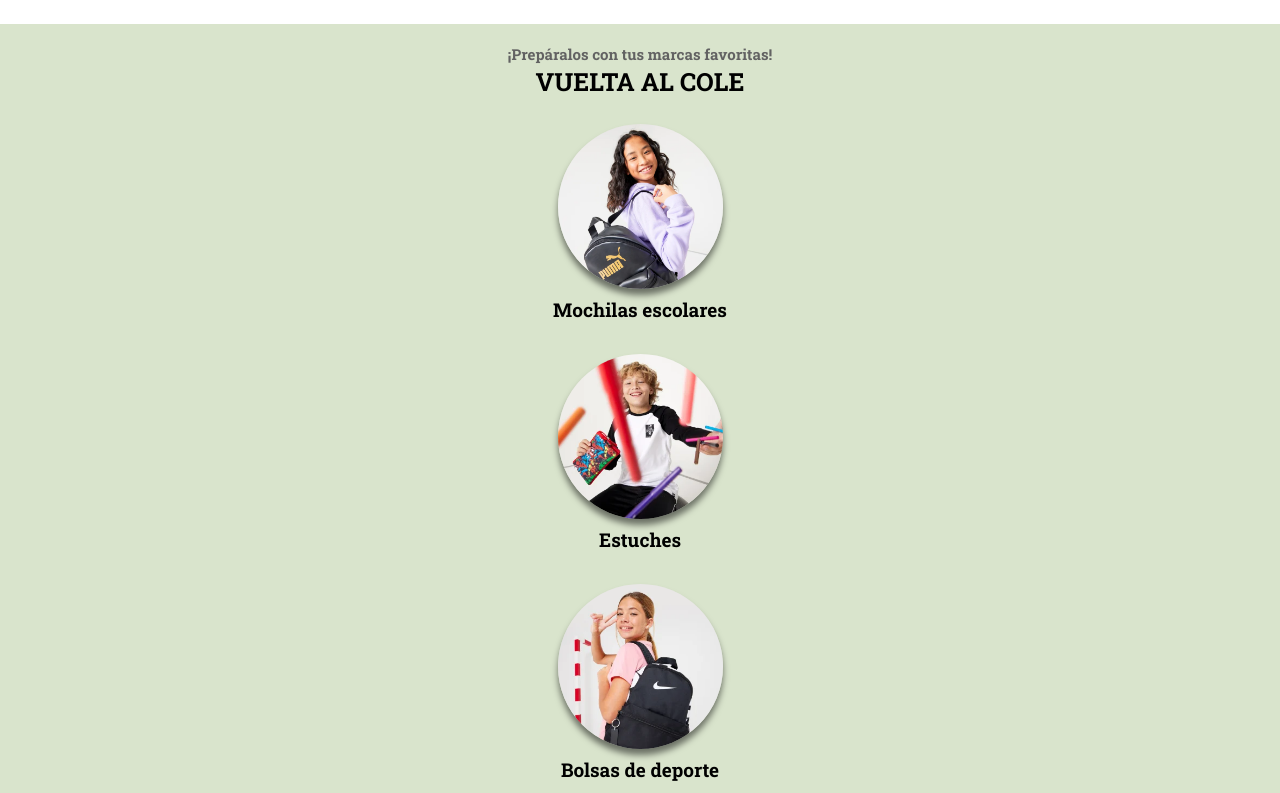
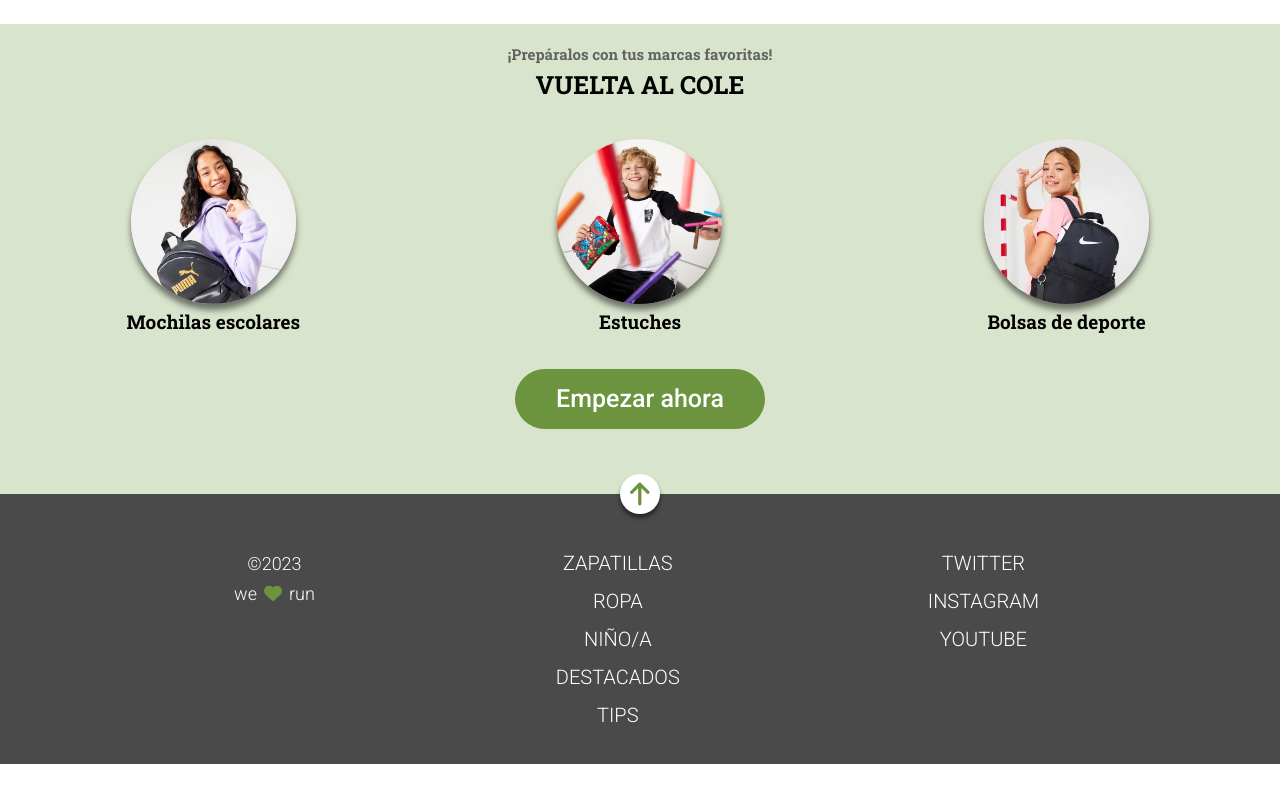
Before and after one commit to Adalab/modulo-1-evaluacion-final-juditcasamitjana, a website built with Vite: page src/index.html in a window 1280 px wide. Shown: the part 1120-1913 px from the top of the page. After the commit the page ends 1884 px from the top, so only its background shows below. Built offline with nearby package versions, Linux system fonts and the light colour scheme.

Commit message:
add media queries

```diff
--- a/src/partials/header.html
+++ b/src/partials/header.html
@@ -1,7 +1,7 @@
 <header class="hero" id="hero">
     <a href="https://adalab.es/">
         <div class="hero__menu">
-            <img class="hero__menu" src="images/ico-menu.svg" alt="ico-menu">
+            <img class="hero__menu" src="images/ico-menu.svg" alt="soccer player girl">
         </div>
     </a>
     <h1 class="hero__title">comienzos compartidos</h1>
--- a/src/scss/layout/_back-to-school.scss
+++ b/src/scss/layout/_back-to-school.scss
@@ -7,12 +7,27 @@ section.back-to-school {
     grid-template-rows: 40px 35px 190px 40px 190px 40px 190px 40px 100px;
     justify-items: center;
 
+    @media (min-width: 768px){
+        grid-template-rows: 40px 40px 200px 35px 155px;
+        grid-template-columns: 1fr 1fr 1fr;
+        grid-template-areas:
+            "text text text"
+            "title title title"
+            "photo-backpacks photo-cases photo-bags"
+            "backpacks cases bags"
+            "start start start"
+    }
+
     & p.back-to-school__text {
         color: vars.$color-brownish-grey;
         font-family: vars.$font-title;
         font-size: 15px;
         font-weight: 700;
         align-self: end;
+
+        @media (min-width: 768px){
+            grid-area: text;
+        }
     }
 
     & h3.back-to-school__subtitle {
@@ -20,6 +35,10 @@ section.back-to-school {
         font-family: vars.$font-title;
         font-size: 25px;
         align-self: center;
+
+        @media (min-width: 768px){
+            grid-area: title;
+        }
     }
 
     & img.back-to-school__backpacks {
@@ -27,12 +46,21 @@ section.back-to-school {
         border-radius: 50%;
         box-shadow: 0 6px 6px 0 rgba(0, 0, 0, 0.5);
         align-self: end;
+
+        @media (min-width: 768px){
+            grid-area: photo-backpacks;
+            // justify-self: end;
+        }
     }
 
     & h4.back-to-school__backpacks {
         font-family: vars.$font-title;
         font-size: 19px;
         align-self: center;
+
+        @media (min-width: 768px){
+            grid-area: backpacks;
+        }
     }
 
     & img.back-to-school__cases {
@@ -40,12 +68,20 @@ section.back-to-school {
         border-radius: 50%;
         box-shadow: 0 6px 6px 0 rgba(0, 0, 0, 0.5);
         align-self: end;
+
+        @media (min-width: 768px){
+            grid-area: photo-cases;
+        }
     }
 
     & h4.back-to-school__cases {
         font-family: vars.$font-title;
         font-size: 19px;
         align-self: center;
+
+        @media (min-width: 768px){
+            grid-area: cases;
+        }
     }
 
     & img.back-to-school__bags {
@@ -53,12 +89,20 @@ section.back-to-school {
         border-radius: 50%;
         box-shadow: 0 6px 6px 0 rgba(0, 0, 0, 0.5);
         align-self: end;
+
+        @media (min-width: 768px){
+            grid-area: photo-bags;
+        }
     }
 
     & h4.back-to-school__bags {
         font-family: vars.$font-title;
         font-size: 19px;
         align-self: center;
+
+        @media (min-width: 768px){
+            grid-area: bags;
+        }
     }
 
     & a.back-to-school__btn {
@@ -74,5 +118,10 @@ section.back-to-school {
         height: 60px;
         border-radius: 50px;
         margin-top: 7px;
+
+        @media (min-width: 768px){
+            grid-area: start;
+            margin-top: 30px;
+        }
     }
 }
--- a/src/scss/layout/_footer.scss
+++ b/src/scss/layout/_footer.scss
@@ -8,6 +8,12 @@ footer.footer {
     flex-direction: column;
     align-items: center;
     position: relative;
+
+    @media (min-width: 768px){
+        flex-direction: row;
+        justify-content: space-evenly;
+        align-items: baseline;
+    }
 
     & a.footer__btn {
         display: block;
@@ -36,6 +42,10 @@ footer.footer {
         text-align: center;
         padding: 50px 0 30px;
 
+        @media (min-width: 768px){
+            order: 2;
+        }
+
         & a.footer__link {
             display: block;
             padding: 7px;
@@ -47,6 +57,10 @@ footer.footer {
         font-size: 20px;
         font-weight: 300;
         text-align: center;
+
+        @media (min-width: 768px){
+            order: 3;
+        }
 
         & a.footer__link {
             display: block;
--- a/src/scss/layout/_shop.scss
+++ b/src/scss/layout/_shop.scss
@@ -4,6 +4,10 @@ section.shop {
     display: flex;
     flex-direction: column;
     padding: 30px 20px 40px;
+
+    @media (min-width: 768px){
+        padding: 30px 50px 80px;
+    }
 
     & h2.shop__title {
         font-family: vars.$font-text;
@@ -26,6 +30,10 @@ section.shop {
         line-height: 1.5;
         text-align: justify;
         padding: 1px 0 70px;
+
+        @media (min-width: 768px){
+            padding: 1px 0px 30px;
+        }
     }
 
     & a.shop__btn {
```
